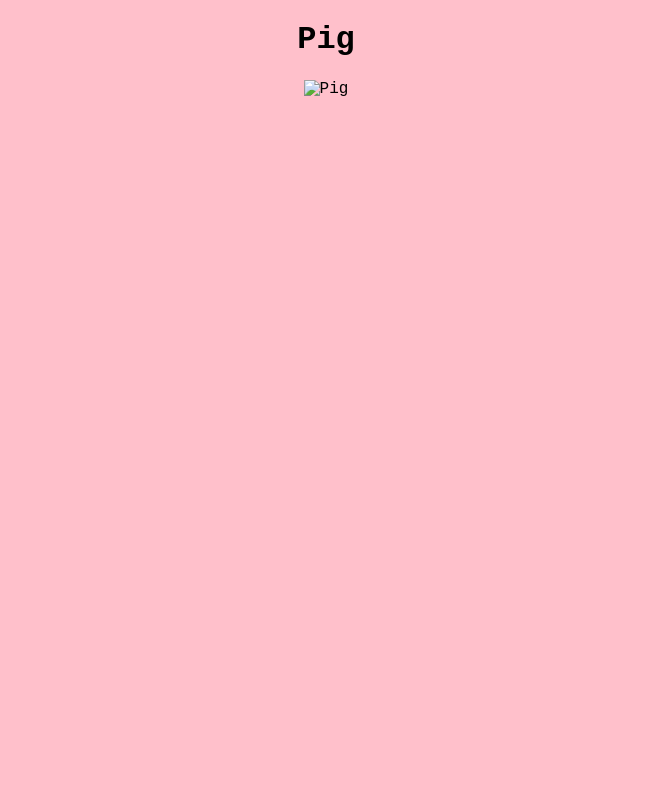
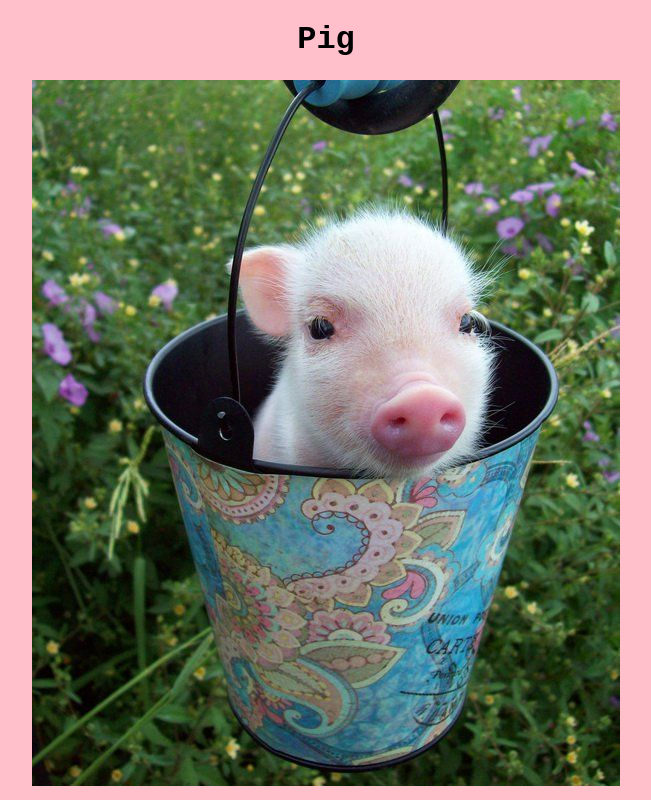
Before and after one commit to VaNYa-227/CSCI39548_Assignment_1, a plain HTML site: page pig.html in a window 1280 px wide. Shown: the whole page, without its empty margins (314-965 px from the left). Drawn offline with Linux system fonts and the light colour scheme.

Commit message:
Image fix

```diff
--- a/pig.html
+++ b/pig.html
@@ -6,5 +6,5 @@
 </head>
 <body>
     <h1>Pig</h1>
-    <img src="Images/pig.jpg" alt="Pig">
+    <img src="Images/pig.jpeg" alt="Pig">
 </body>
```
Also changed, not shown: Images/pig.jpeg (added).
